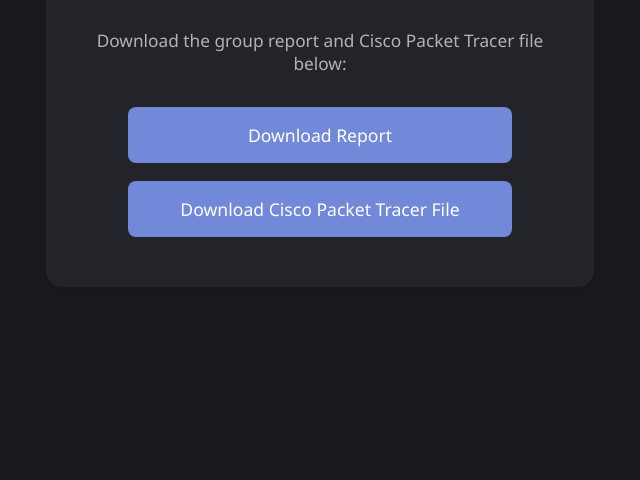
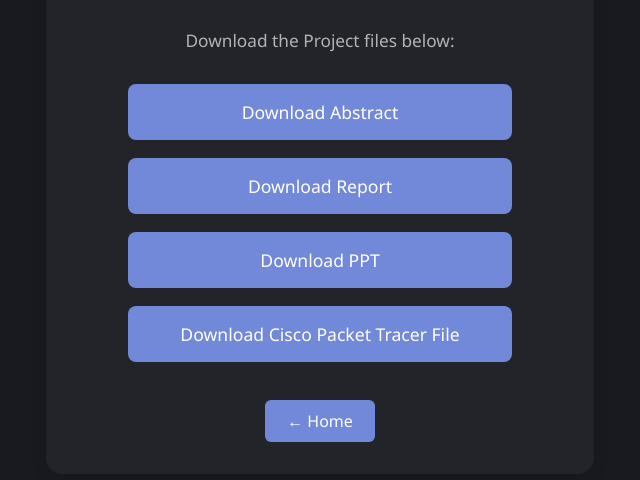
Before and after one commit to virasith05/CN-Project, a plain HTML site: page ASS-3.html in a window 1280 px wide. Shown: the part 210-690 px from the top of the page, without its empty margins (320-960 px from the left). Drawn offline with Linux system fonts and the light colour scheme.

Commit message:
project files

```diff
--- a/ASS-3.html
+++ b/ASS-3.html
@@ -46,6 +46,22 @@
         .download-btn:hover {
             background: #5b6eae;
         }
+        .home-btn {
+            background: #7289da;
+            color: #fff;
+            border: none;
+            border-radius: 6px;
+            padding: 10px 22px;
+            font-size: 1em;
+            cursor: pointer;
+            transition: background 0.2s;
+            text-decoration: none;
+            display: inline-block;
+            margin-top: 20px;
+        }
+        .home-btn:hover {
+            background: #5b6eae;
+        }
         .desc {
             color: #b3b3b3;
             margin-bottom: 32px;
@@ -70,9 +86,12 @@
 <body>
     <div class="container">
         <h1>Project - Hotel Management Network Design </h1>
-        <div class="desc">Download the group report and Cisco Packet Tracer file below:</div>
-        <a class="download-btn" href="Project/Abstract.pdf" download>Download Report</a>
+        <div class="desc">Download the Project files below:</div>
+        <a class="download-btn" href="Project/Abstract.pdf" download>Download Abstract</a>
+        <a class="download-btn" href="Project/CN_Project_report.pdf" download>Download Report</a>
+        <a class="download-btn" href="Project/CN_Project_ppt.pptx" download>Download PPT</a>
         <a class="download-btn" href="Project/project.pkt" download>Download Cisco Packet Tracer File</a>
+        <a href="index.html" class="home-btn">← Home</a>
     </div>
 </body>
 </html>
```
Also changed, not shown: ASS-1.html (+22 -5 lines), ASS-2.html (+22 -5 lines), index.html (+2 -2 lines), 13 other files.
